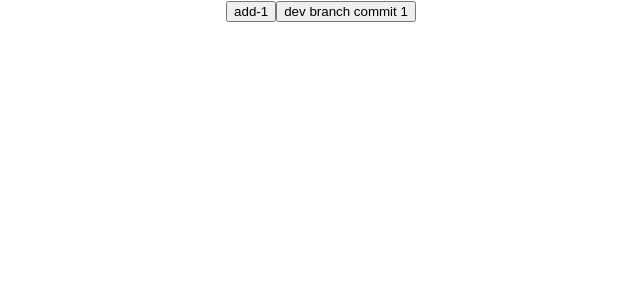
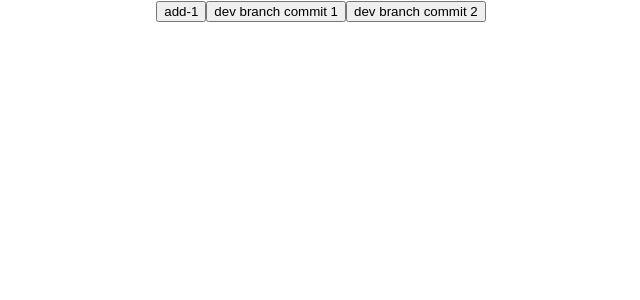
Before and after one commit to Srh-Yakovenko-ua/git-training, a React (Create React App) app: page / in a window 1280 px wide. Shown: the top 300 px of the page, without its empty margins (319-959 px from the left). Built offline with nearby package versions, Linux system fonts and the light colour scheme.

Commit message:
dev branch commit 2

```diff
--- a/src/App.tsx
+++ b/src/App.tsx
@@ -8,6 +8,7 @@ function App() {
         <div className="App">
             <button>add-1</button>
             <button>dev branch commit 1</button>
+            <button>dev branch commit 2</button>
         </div>
     );
 }
```
